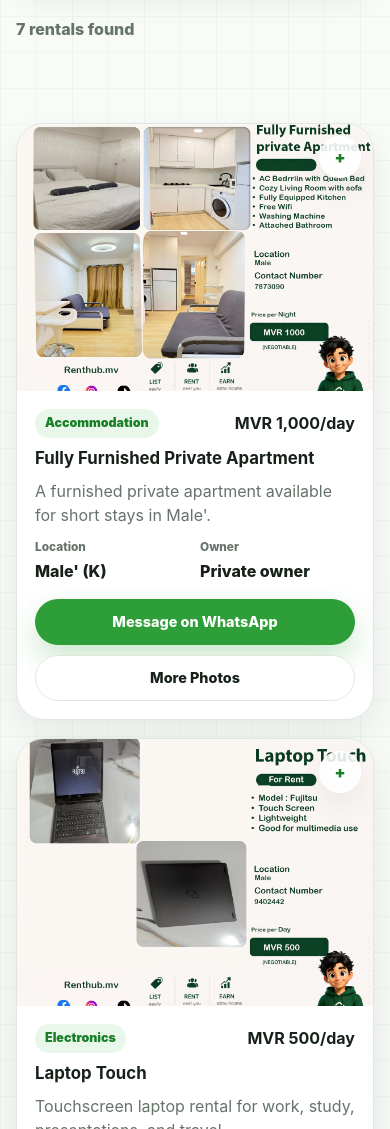
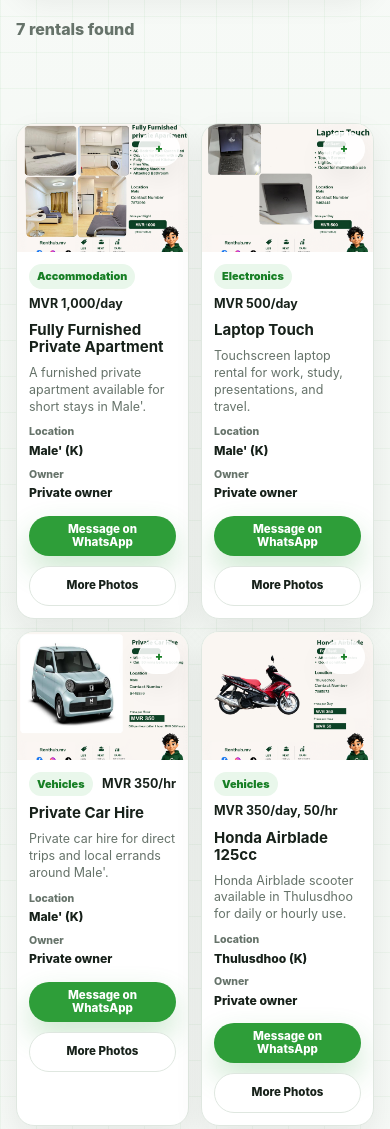
Before and after one commit to haibaan7/testing-repo, a website: page browse.html in a window 390 px wide. Shown: the part 920-2049 px from the top of the page. Drawn offline with Linux system fonts and the light colour scheme.

Commit message:
Update styles.css

```diff
--- a/styles.css
+++ b/styles.css
@@ -2153,6 +2153,91 @@
   }
 }
 
+@media (max-width: 559px) {
+  body[data-page="browse"] .listing-grid[data-listings],
+  body[data-page="experiences"] .listing-grid[data-listings] {
+    grid-template-columns: repeat(2, minmax(0, 1fr));
+    gap: 12px;
+  }
+
+  body[data-page="browse"] .listing-grid[data-listings] .listing-card,
+  body[data-page="experiences"] .listing-grid[data-listings] .listing-card {
+    border-radius: 18px;
+  }
+
+  body[data-page="browse"] .listing-grid[data-listings] .listing-card-body,
+  body[data-page="experiences"] .listing-grid[data-listings] .listing-card-body {
+    padding: 12px;
+    gap: 9px;
+  }
+
+  body[data-page="browse"] .listing-grid[data-listings] .listing-card h3,
+  body[data-page="experiences"] .listing-grid[data-listings] .listing-card h3 {
+    font-size: 0.94rem;
+    line-height: 1.12;
+  }
+
+  body[data-page="browse"] .listing-grid[data-listings] .listing-card p,
+  body[data-page="experiences"] .listing-grid[data-listings] .listing-card p {
+    font-size: 0.78rem;
+    line-height: 1.35;
+  }
+
+  body[data-page="browse"] .listing-grid[data-listings] .listing-meta,
+  body[data-page="experiences"] .listing-grid[data-listings] .listing-meta {
+    gap: 6px;
+  }
+
+  body[data-page="browse"] .listing-grid[data-listings] .badge,
+  body[data-page="experiences"] .listing-grid[data-listings] .badge {
+    min-height: 24px;
+    padding: 4px 8px;
+    font-size: 0.68rem;
+  }
+
+  body[data-page="browse"] .listing-grid[data-listings] .listing-meta strong,
+  body[data-page="experiences"] .listing-grid[data-listings] .listing-meta strong {
+    font-size: 0.78rem;
+  }
+
+  body[data-page="browse"] .listing-grid[data-listings] .detail-list,
+  body[data-page="experiences"] .listing-grid[data-listings] .detail-list {
+    grid-template-columns: 1fr;
+    gap: 6px;
+  }
+
+  body[data-page="browse"] .listing-grid[data-listings] .detail-list dt,
+  body[data-page="experiences"] .listing-grid[data-listings] .detail-list dt {
+    font-size: 0.66rem;
+  }
+
+  body[data-page="browse"] .listing-grid[data-listings] .detail-list dd,
+  body[data-page="experiences"] .listing-grid[data-listings] .detail-list dd {
+    font-size: 0.76rem;
+  }
+
+  body[data-page="browse"] .listing-grid[data-listings] .contact-button,
+  body[data-page="browse"] .listing-grid[data-listings] .secondary-action,
+  body[data-page="experiences"] .listing-grid[data-listings] .contact-button,
+  body[data-page="experiences"] .listing-grid[data-listings] .secondary-action {
+    min-height: 40px;
+    padding: 0 8px;
+    font-size: 0.72rem;
+    line-height: 1.15;
+    text-align: center;
+    white-space: normal;
+  }
+
+  body[data-page="browse"] .listing-grid[data-listings] .save-button,
+  body[data-page="experiences"] .listing-grid[data-listings] .save-button {
+    top: 8px;
+    right: 8px;
+    width: 34px;
+    height: 34px;
+    font-size: 0.72rem;
+  }
+}
+
 @media (min-width: 560px) {
   .hero-actions {
     grid-template-columns: repeat(2, minmax(0, 1fr));
```
